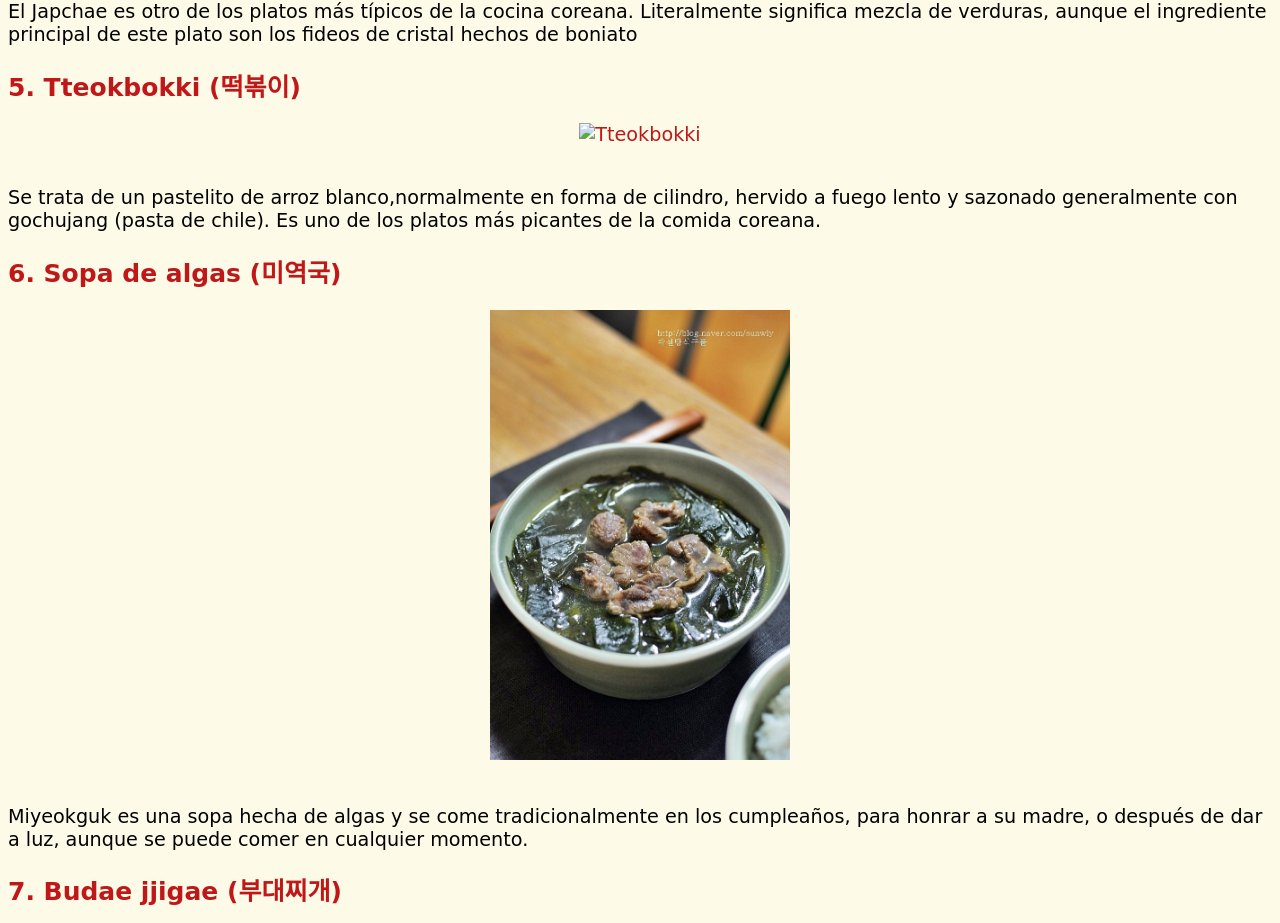
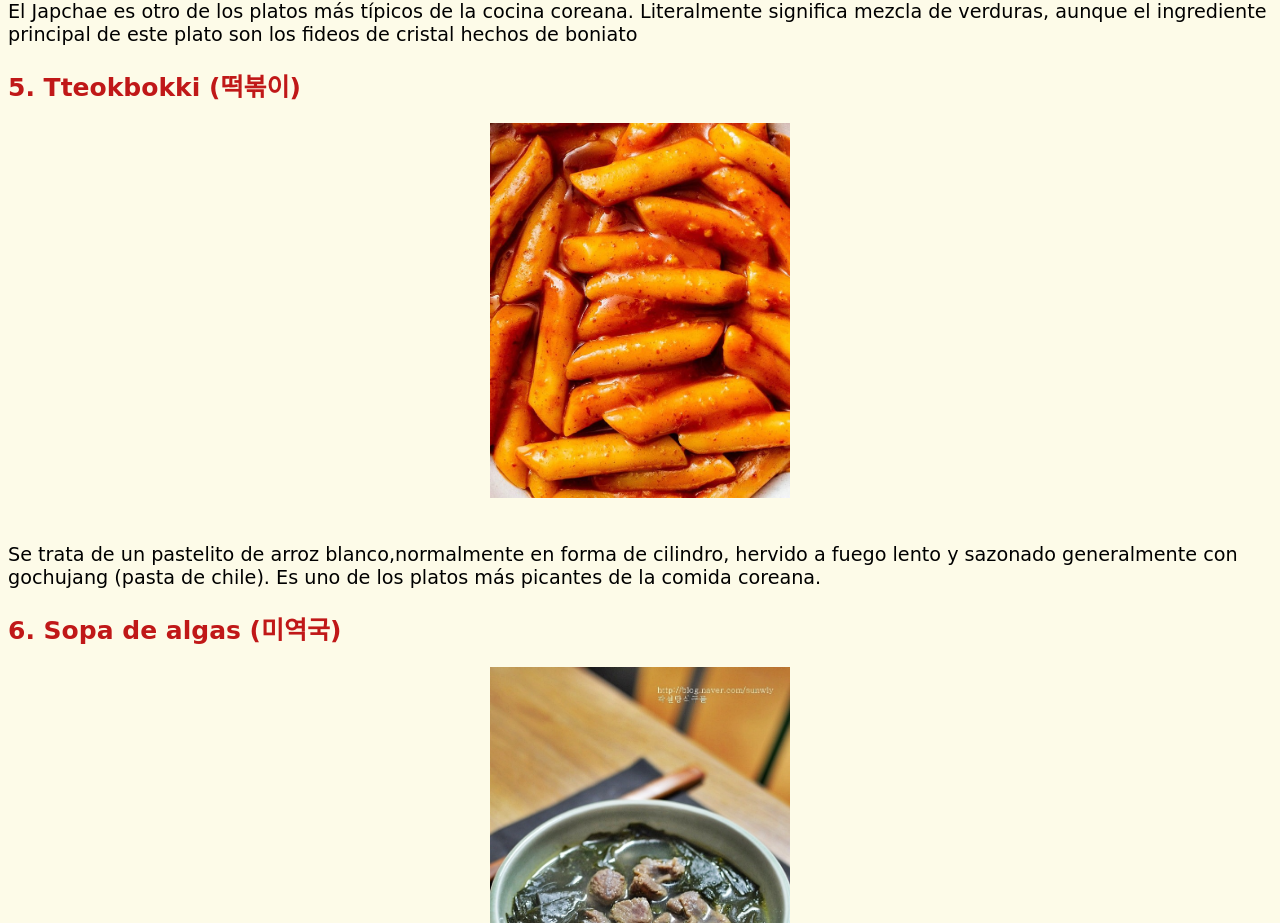
Before and after one commit to M1-Introduccion-al-desarrollo-web/blog-grupo1-lucia-formadora, a plain HTML site: page pages/maria/comidacoreana.html in a window 1280 px wide. Shown: the part 2759-3682 px from the top of the page. Drawn offline with Linux system fonts and the light colour scheme; files whose address does not match are found by name.

Commit message:
first commit

```diff
--- a/pages/maria/comidacoreana.html
+++ b/pages/maria/comidacoreana.html
@@ -58,7 +58,7 @@
     <p><a href="#tteokbokki" style="text-decoration: none; color: rgb(192, 24, 24);">
         <h2 id="tteokbokki" style="font-family: cursive; font-weight: bold; font-size: 25px;">5. Tteokbokki (떡볶이)</h2>
         <div style="text-align: center; margin-bottom: 40px;">
-            <img src="Img/tteokbokki.jpg" alt="Tteokbokki"style="width: 300px;">
+            <img src="../../images/img-maria/tteokbokki.jpg" alt="Tteokbokki"style="width: 300px;">
           </div>
     </a>
         Se trata de un pastelito de arroz blanco,normalmente en forma de cilindro, hervido a fuego lento y sazonado generalmente con gochujang (pasta de chile). Es uno de los platos más picantes de la comida coreana.</p>
```
